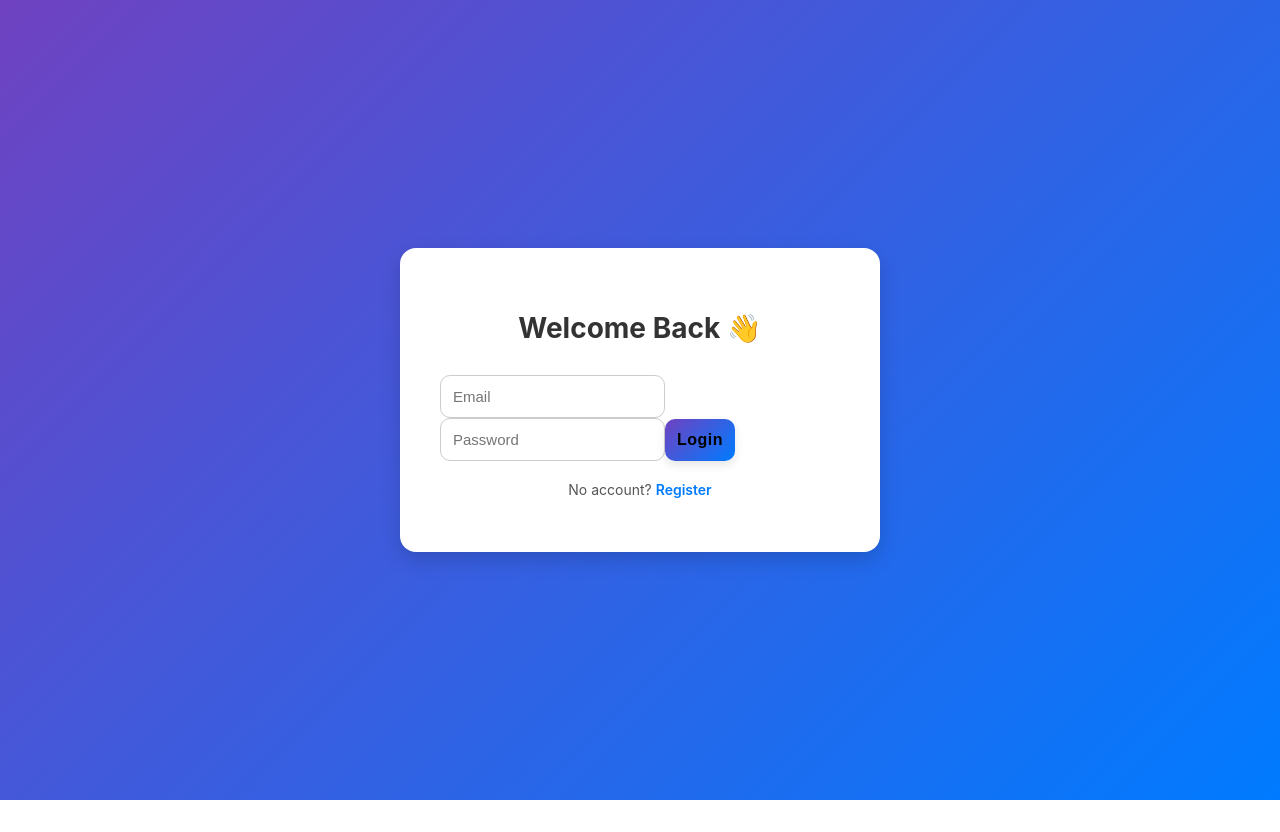
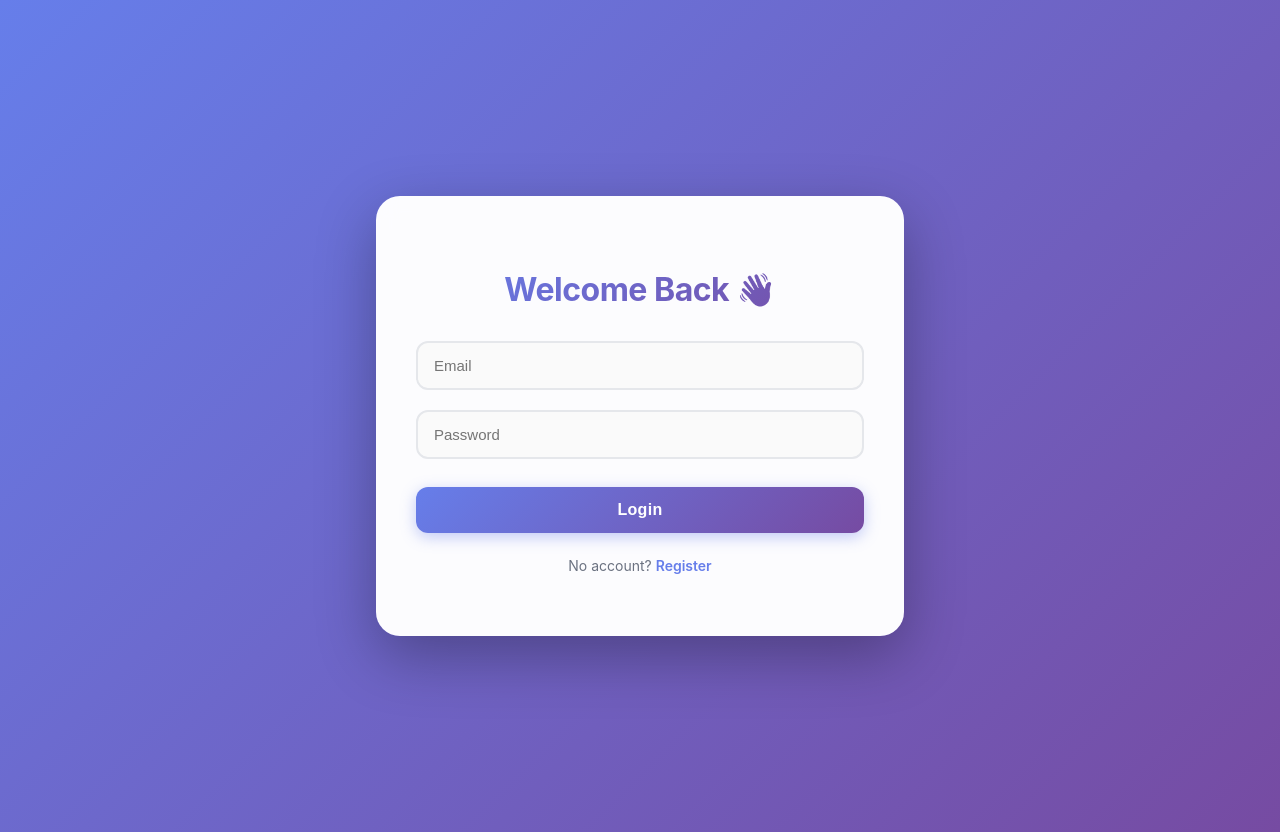
Before and after one commit to Abhishek-Sood/PathLockAssignment, a React (Create React App) app in the folder task2_task3_combined/task2_task3_combined_frontend/: page /login in a window 1280 px wide. Before the commit the page ends 800 px from the top, so only its background shows below. Built offline with nearby package versions, Linux system fonts and the light colour scheme.

Commit message:
css update

```diff
--- a/task2_task3_combined/task2_task3_combined_frontend/src/pages/Login.tsx
+++ b/task2_task3_combined/task2_task3_combined_frontend/src/pages/Login.tsx
@@ -5,6 +5,7 @@ import { api } from "../api/api";
 export default function Login() {
   const [email, setEmail] = useState("");
   const [password, setPassword] = useState("");
+  const [focusedInput, setFocusedInput] = useState(null);
   const navigate = useNavigate();
 
   const handleLogin = async () => {
@@ -22,103 +23,214 @@ export default function Login() {
   };
 
   return (
+    <>
+      <style>{`
+        @media (max-width: 768px) {
+          .login-card-responsive {
+            padding: 2.5rem 2rem !important;
+            max-width: 26rem !important;
+          }
+          .login-title-responsive {
+            font-size: 1.75rem !important;
+            margin-bottom: 1.75rem !important;
+          }
+          .login-input-responsive {
+            padding: 0.75rem 0.875rem !important;
+            font-size: 0.9rem !important;
+          }
+          .login-button-responsive {
+            padding: 0.75rem 1rem !important;
+            font-size: 0.9375rem !important;
+          }
+        }
+
+        @media (max-width: 480px) {
+          .login-container-responsive {
+            padding: 0.75rem !important;
+          }
+          .login-card-responsive {
+            padding: 2rem 1.5rem !important;
+            border-radius: 1.25rem !important;
+            max-width: 100% !important;
+          }
+          .login-title-responsive {
+            font-size: 1.5rem !important;
+            margin-bottom: 1.5rem !important;
+          }
+          .login-input-responsive {
+            padding: 0.75rem !important;
+            font-size: 0.875rem !important;
+            border-radius: 0.625rem !important;
+            margin-bottom: 1rem !important;
+          }
+          .login-button-responsive {
+            padding: 0.75rem !important;
+            font-size: 0.9rem !important;
+            border-radius: 0.625rem !important;
+          }
+          .login-footer-responsive {
+            font-size: 0.8125rem !important;
+            margin-top: 1.25rem !important;
+          }
+        }
+
+        @media (max-width: 360px) {
+          .login-card-responsive {
+            padding: 1.5rem 1.25rem !important;
+          }
+          .login-title-responsive {
+            font-size: 1.375rem !important;
+          }
+          .login-input-responsive,
+          .login-button-responsive {
+            font-size: 0.8125rem !important;
+          }
+        }
+
+        @keyframes slideUp {
+          from {
+            opacity: 0;
+            transform: translateY(30px);
+          }
+          to {
+            opacity: 1;
+            transform: translateY(0);
+          }
+        }
+      `}</style>
+
       <div
+        className="login-container-responsive"
         style={{
-        height: "100vh",
-        background: "linear-gradient(135deg, #6f42c1, #007bff)",
+          minHeight: "100vh",
+          background: "linear-gradient(135deg, #667eea 0%, #764ba2 100%)",
           display: "flex",
           alignItems: "center",
           justifyContent: "center",
-        fontFamily: "Inter, sans-serif",
+          fontFamily: "'Inter', -apple-system, BlinkMacSystemFont, 'Segoe UI', sans-serif",
+          padding: "1rem",
         }}
       >
         <div
+          className="login-card-responsive"
           style={{
-          background: "white",
-          padding: "40px",
-          borderRadius: "16px",
-          boxShadow: "0 8px 20px rgba(0,0,0,0.15)",
+            background: "rgba(255, 255, 255, 0.98)",
+            padding: "3rem 2.5rem",
+            borderRadius: "1.5rem",
+            boxShadow: "0 20px 60px rgba(0, 0, 0, 0.3)",
             width: "100%",
-          maxWidth: "400px",
+            maxWidth: "28rem",
+            backdropFilter: "blur(10px)",
+            animation: "slideUp 0.5s ease-out",
           }}
         >
           <h2
+            className="login-title-responsive"
             style={{
               textAlign: "center",
-            marginBottom: "30px",
-            color: "#333",
+              marginBottom: "2rem",
+              background: "linear-gradient(135deg, #667eea 0%, #764ba2 100%)",
+              WebkitBackgroundClip: "text",
+              WebkitTextFillColor: "transparent",
+              backgroundClip: "text",
               fontWeight: 700,
-            fontSize: "28px",
+              fontSize: "2rem",
+              letterSpacing: "-0.5px",
             }}
           >
             Welcome Back 👋
           </h2>
 
           <input
-          className="form-control mb-3"
+            className="login-input-responsive"
             style={{
-            borderRadius: "10px",
-            border: "1px solid #ccc",
-            padding: "12px",
-            fontSize: "15px",
+              width: "100%",
+              borderRadius: "0.75rem",
+              border: focusedInput === 'email' ? "2px solid #667eea" : "2px solid #e5e7eb",
+              padding: "0.875rem 1rem",
+              fontSize: "0.9375rem",
               outline: "none",
+              transition: "all 0.3s ease",
+              backgroundColor: "#fafafa",
+              color: "#1f2937",
+              boxShadow: focusedInput === 'email' ? "0 0 0 4px rgba(102, 126, 234, 0.1)" : "none",
+              marginBottom: "1.25rem",
+              boxSizing: "border-box",
             }}
+            type="email"
             placeholder="Email"
             value={email}
             onChange={(e) => setEmail(e.target.value)}
+            onBlur={() => setFocusedInput(null)}
           />
+
           <input
-          className="form-control mb-3"
+            className="login-input-responsive"
             style={{
-            borderRadius: "10px",
-            border: "1px solid #ccc",
-            padding: "12px",
-            fontSize: "15px",
+              width: "100%",
+              borderRadius: "0.75rem",
+              border: focusedInput === 'password' ? "2px solid #667eea" : "2px solid #e5e7eb",
+              padding: "0.875rem 1rem",
+              fontSize: "0.9375rem",
               outline: "none",
+              transition: "all 0.3s ease",
+              backgroundColor: "#fafafa",
+              color: "#1f2937",
+              boxShadow: focusedInput === 'password' ? "0 0 0 4px rgba(102, 126, 234, 0.1)" : "none",
+              marginBottom: "1.25rem",
+              boxSizing: "border-box",
             }}
             type="password"
             placeholder="Password"
             value={password}
             onChange={(e) => setPassword(e.target.value)}
+            onBlur={() => setFocusedInput(null)}
           />
 
           <button
-          className="btn btn-primary w-100"
+            className="login-button-responsive"
             onClick={handleLogin}
             style={{
-            background: "linear-gradient(135deg, #6f42c1, #007bff)",
+              width: "100%",
+              background: "linear-gradient(135deg, #667eea 0%, #764ba2 100%)",
               border: "none",
-            borderRadius: "10px",
-            padding: "12px",
+              borderRadius: "0.75rem",
+              padding: "0.875rem 1rem",
               fontWeight: "600",
-            fontSize: "16px",
-            letterSpacing: "0.5px",
-            transition: "0.3s",
-            boxShadow: "0 4px 10px rgba(0,0,0,0.1)",
+              fontSize: "1rem",
+              letterSpacing: "0.3px",
+              color: "white",
+              cursor: "pointer",
+              transition: "all 0.3s ease",
+              boxShadow: "0 4px 15px rgba(102, 126, 234, 0.4)",
+              marginTop: "0.5rem",
             }}
-          onMouseOver={(e) =>
-            (e.currentTarget.style.boxShadow = "0 6px 14px rgba(0,0,0,0.2)")
-          }
-          onMouseOut={(e) =>
-            (e.currentTarget.style.boxShadow = "0 4px 10px rgba(0,0,0,0.1)")
-          }
+            onMouseOver={(e) => {
+              e.currentTarget.style.transform = "translateY(-2px)";
+              e.currentTarget.style.boxShadow = "0 6px 20px rgba(102, 126, 234, 0.5)";
+            }}
+            onMouseOut={(e) => {
+              e.currentTarget.style.transform = "translateY(0)";
+              e.currentTarget.style.boxShadow = "0 4px 15px rgba(102, 126, 234, 0.4)";
+            }}
           >
             Login
           </button>
 
           <p
+            className="login-footer-responsive"
             style={{
-            marginTop: "20px",
+              marginTop: "1.5rem",
               textAlign: "center",
-            color: "#555",
-            fontSize: "14px",
+              color: "#6b7280",
+              fontSize: "0.875rem",
             }}
           >
             No account?{" "}
             <Link
               to="/register"
               style={{
-              color: "#007bff",
+                color: "#667eea",
                 fontWeight: "600",
                 textDecoration: "none",
               }}
@@ -128,5 +240,6 @@ export default function Login() {
           </p>
         </div>
       </div>
+    </>
   );
 }
```
Lines whose indentation alone changed are shown as unchanged.
